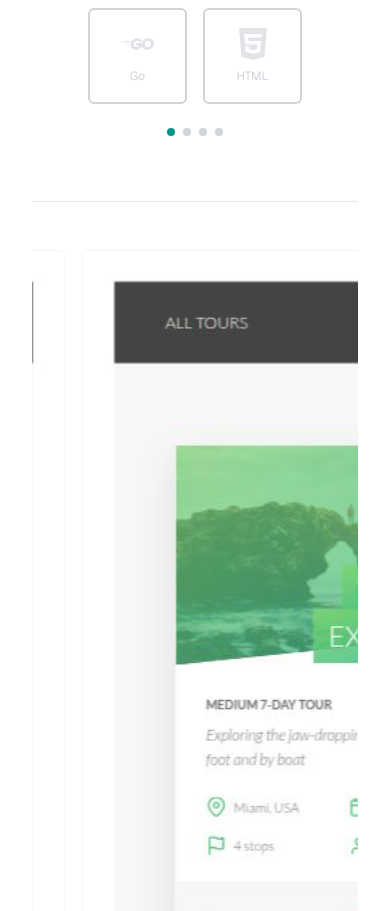
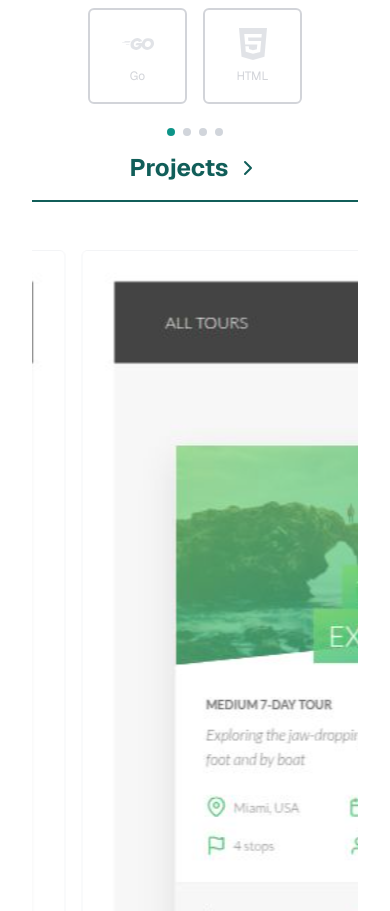
Before and after one commit to Victormrf/portfolio, a Next.js app: page / in a window 390 px wide. Shown: the part 940-1851 px from the top of the page. Built offline with nearby package versions, Linux system fonts and the light colour scheme.

Commit message:
Improved dropdown menu for smaller screens

```diff
--- a/components/CustomTab.tsx
+++ b/components/CustomTab.tsx
@@ -1,13 +1,34 @@
 "use client";
 
-import { useState } from "react";
+import { useEffect, useState } from "react";
 import WorkExperience from "./WorkExperience";
 import Education from "./Education";
 import Projects from "./Projects";
 import ContactMe from "./ContactMe";
+import Dropdown from "./Dropdown";
 
 const CustomTab = () => {
-  const [activeTab, setActiveTab] = useState("projects");
+  const [activeTab, setActiveTab] = useState<string>("projects"); // Explicitly define type
+  const [isMobile, setIsMobile] = useState(false); // Initialize with a fallback value
+
+  // Update isMobile state on window resize (client-side only)
+  useEffect(() => {
+    // Check if window is defined (client-side)
+    if (typeof window !== "undefined") {
+      const handleResize = () => {
+        setIsMobile(window.innerWidth < 640);
+      };
+
+      // Set initial value
+      handleResize();
+
+      // Add event listener for window resize
+      window.addEventListener("resize", handleResize);
+
+      // Cleanup event listener
+      return () => window.removeEventListener("resize", handleResize);
+    }
+  }, []);
 
   const tabs = [
     {
@@ -32,8 +53,15 @@ const CustomTab = () => {
     },
   ];
 
+  // Handle tab change
+  const handleTabChange = (tabId: string) => {
+    setActiveTab(tabId);
+  };
+
   return (
     <div className="flex flex-col gap-4">
+      {/* Tabs for larger screens */}
+      {!isMobile && (
         <div className="mb-4 border-b border-gray-200 dark:border-zinc-600">
           <ul className="flex flex-wrap -mb-px text-2xl font-bold text-center">
             {tabs.map((tab) => (
@@ -44,7 +72,7 @@ const CustomTab = () => {
                       ? "text-teal-800 border-teal-800 dark:text-teal-500 dark:border-teal-500"
                       : "border-transparent text-gray-300 dark:text-zinc-600"
                   }`}
-                onClick={() => setActiveTab(tab.id)}
+                  onClick={() => handleTabChange(tab.id)}
                   role="tab"
                   aria-selected={activeTab === tab.id}
                   aria-controls={tab.id}
@@ -55,12 +83,23 @@ const CustomTab = () => {
             ))}
           </ul>
         </div>
+      )}
 
+      {/* Dropdown for smaller screens */}
+      {isMobile && (
+        <Dropdown
+          tabs={tabs}
+          activeTab={activeTab}
+          onTabChange={handleTabChange}
+        />
+      )}
+
+      {/* Tab Content */}
       <div>
         {tabs.map((tab) => (
           <div
             key={tab.id}
-            className={`p-2  ${activeTab === tab.id ? "block" : "hidden"}`}
+            className={`p-2 ${activeTab === tab.id ? "block" : "hidden"}`}
             role="tabpanel"
             aria-labelledby={`${tab.id}-tab`}
           >
--- /dev/null
+++ b/components/Dropdown.tsx
@@ -0,0 +1,62 @@
+import { useState } from "react";
+import { ChevronRight, ChevronDown } from "lucide-react"; // Import icons
+
+// Dropdown component
+const Dropdown = ({
+  tabs,
+  activeTab,
+  onTabChange,
+}: {
+  tabs: { id: string; label: string }[];
+  activeTab: string;
+  onTabChange: (tabId: string) => void;
+}) => {
+  const [isOpen, setIsOpen] = useState(false);
+
+  return (
+    <div className="mb-4 relative">
+      {" "}
+      {/* Add relative positioning */}
+      <button
+        className="w-full p-4 text-2xl font-bold text-center text-teal-800 dark:text-teal-500 border-b-2 border-teal-800 dark:border-teal-500 rounded-t-lg flex items-center justify-center gap-2"
+        onClick={() => setIsOpen((prev) => !prev)} // Toggle dropdown visibility
+        aria-expanded={isOpen}
+      >
+        {tabs.find((tab) => tab.id === activeTab)?.label}
+        {/* Dropdown icon */}
+        {isOpen ? (
+          <ChevronDown className="w-6 h-6" /> // Arrow down when dropdown is open
+        ) : (
+          <ChevronRight className="w-6 h-6" /> // Arrow right when dropdown is closed
+        )}
+      </button>
+      {/* Render dropdown menu */}
+      {isOpen && (
+        <ul className="mt-2 border border-gray-200 dark:border-zinc-600 rounded-lg bg-white dark:bg-zinc-800 absolute z-50 w-full shadow-lg overflow-visible">
+          {" "}
+          {/* Add absolute positioning, z-index, background, and overflow-visible */}
+          {tabs.map((tab) => (
+            <li key={tab.id} role="presentation">
+              <button
+                className={`w-full p-4 text-left text-gray-300 dark:text-zinc-600 hover:text-teal-600 dark:hover:text-teal-100 ${
+                  activeTab === tab.id ? "text-teal-800 dark:text-teal-500" : ""
+                }`}
+                onClick={() => {
+                  onTabChange(tab.id); // Change tab
+                  setIsOpen(false); // Close dropdown
+                }}
+                role="tab"
+                aria-selected={activeTab === tab.id}
+                aria-controls={tab.id}
+              >
+                {tab.label}
+              </button>
+            </li>
+          ))}
+        </ul>
+      )}
+    </div>
+  );
+};
+
+export default Dropdown;
```
Lines whose indentation alone changed are shown as unchanged.
